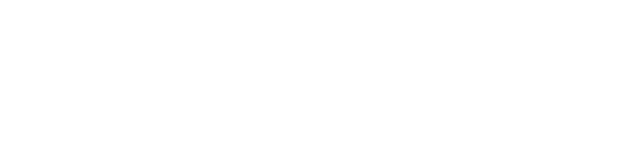
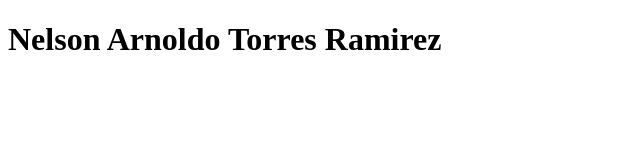
Before and after one commit to ingnelsontorres/Seminario_de_Github2023, a plain HTML site: page index.html in a window 1280 px wide. Shown: the whole page, without its empty margins (0-640 px from the left). Drawn offline with Linux system fonts and the light colour scheme.

Commit message:
Inserte mi nombre A mi proyecto

```diff
--- a/index.html
+++ b/index.html
@@ -7,6 +7,6 @@
     <title>Document</title>
 </head>
 <body>
-
+    <h1>Nelson Arnoldo Torres Ramirez</h1>
 </body>
 </html>
```
